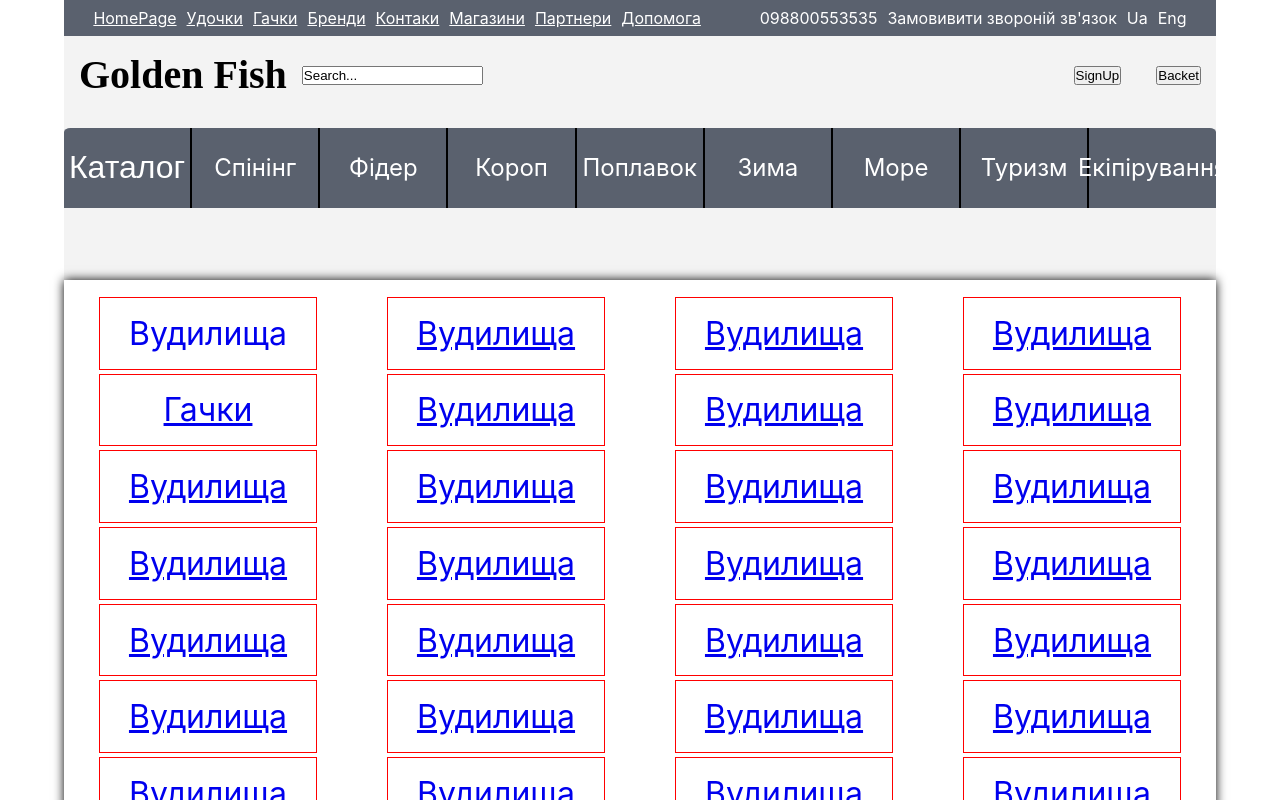
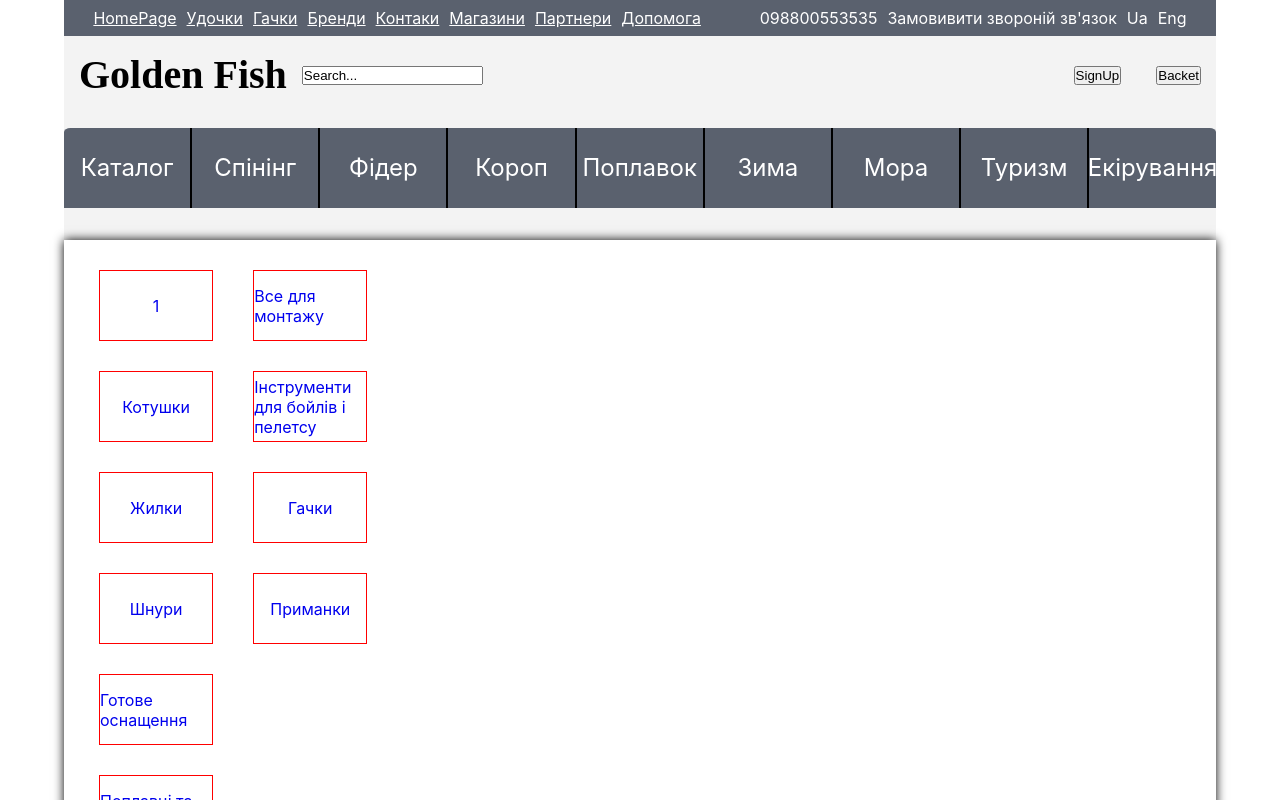
Before and after one commit to irnity/GoldenFishReact, a React (Create React App) app: page / in a window 1280 px wide. Both pictures are taken after a click on the element "Каталог". Shown: the top 800 px of the page. Built offline with nearby package versions, Linux system fonts and the light colour scheme.

Commit message:
update: add logic to catalog

```diff
--- a/src/App.js
+++ b/src/App.js
@@ -23,12 +23,6 @@
 import ErrorPage from "./pages/errorPage/ErrorPage"
 
 function App() {
-  // const dispatch = useDispatch()
-
-  // useEffect(() => {
-  //   dispatch(fetchProductsData())
-  // }, [dispatch])
-
   const router = createBrowserRouter([
     {
       path: "/",
--- /dev/null
+++ b/src/components/header/catalog/Cat.js
@@ -0,0 +1,15 @@
+import classes from "./Catalog.module.css"
+
+function Cat({ toggleNavigationHandler, title, catalog }) {
+  const dataHanlder = () => {
+    toggleNavigationHandler(catalog)
+  }
+
+  return (
+    <div className={classes.catalog_section} onClick={dataHanlder}>
+      <span className={classes.toggle}>{title}</span>
+    </div>
+  )
+}
+
+export default Cat
--- a/src/components/header/catalog/Catalog.js
+++ b/src/components/header/catalog/Catalog.js
@@ -1,19 +1,168 @@
 import { useState } from "react"
 import { Link } from "react-router-dom"
+import Cat from "./Cat"
 import classes from "./Catalog.module.css"
+
+const catalogList = [
+  {
+    name: "Каталог",
+    catalog: [
+      "1",
+      "Котушки",
+      "Жилки",
+      "Шнури",
+      "Готове оснащення",
+      "Поплавці та маркери",
+      "Все для монтажу",
+      "Інструменти для бойлів і пелетсу",
+      "Гачки",
+      "Приманки",
+    ],
+  },
+  {
+    name: "Спінінг",
+    catalog: [
+      "2",
+      "Котушки",
+      "Жилки",
+      "Шнури",
+      "Готове оснащення",
+      "Поплавці та маркери",
+      "Все для монтажу",
+      "Інструменти для бойлів і пелетсу",
+      "Гачки",
+      "Приманки",
+    ],
+  },
+  {
+    name: "Фідер",
+    catalog: [
+      "3",
+      "Котушки",
+      "Жилки",
+      "Шнури",
+      "Готове оснащення",
+      "Поплавці та маркери",
+      "Все для монтажу",
+      "Інструменти для бойлів і пелетсу",
+      "Гачки",
+      "Приманки",
+    ],
+  },
+  {
+    name: "Короп",
+    catalog: [
+      "4",
+      "Котушки",
+      "Жилки",
+      "Шнури",
+      "Готове оснащення",
+      "Поплавці та маркери",
+      "Все для монтажу",
+      "Інструменти для бойлів і пелетсу",
+      "Гачки",
+      "Приманки",
+    ],
+  },
+  {
+    name: "Поплавок",
+    catalog: [
+      "5",
+      "Котушки",
+      "Жилки",
+      "Шнури",
+      "Готове оснащення",
+      "Поплавці та маркери",
+      "Все для монтажу",
+      "Інструменти для бойлів і пелетсу",
+      "Гачки",
+      "Приманки",
+    ],
+  },
+  {
+    name: "Зима",
+    catalog: [
+      "6",
+      "Котушки",
+      "Жилки",
+      "Шнури",
+      "Готове оснащення",
+      "Поплавці та маркери",
+      "Все для монтажу",
+      "Інструменти для бойлів і пелетсу",
+      "Гачки",
+      "Приманки",
+    ],
+  },
+  {
+    name: "Мора",
+    catalog: [
+      "7",
+      "Котушки",
+      "Жилки",
+      "Шнури",
+      "Готове оснащення",
+      "Поплавці та маркери",
+      "Все для монтажу",
+      "Інструменти для бойлів і пелетсу",
+      "Гачки",
+      "Приманки",
+    ],
+  },
+  {
+    name: "Туризм",
+    catalog: [
+      "8",
+      "Котушки",
+      "Жилки",
+      "Шнури",
+      "Готове оснащення",
+      "Поплавці та маркери",
+      "Все для монтажу",
+      "Інструменти для бойлів і пелетсу",
+      "Гачки",
+      "Приманки",
+    ],
+  },
+  {
+    name: "Екірування",
+    catalog: [
+      "9",
+      "Котушки",
+      "Жилки",
+      "Шнури",
+      "Готове оснащення",
+      "Поплавці та маркери",
+      "Все для монтажу",
+      "Інструменти для бойлів і пелетсу",
+      "Гачки",
+      "Приманки",
+    ],
+  },
+]
 
 function NavigationMain() {
   const [toggleNavigation, setToggleNavigation] = useState(false)
   const [flade, setFlade] = useState(classes.catalog_in)
+  const [list, setList] = useState([])
 
-  const toggleNavigationHandler = () => {
+  const toggleNavigationHandler = (data) => {
+    if (list !== data) {
+      setToggleNavigation((prevState) => (prevState = true))
+      setFlade(classes.catalog_in)
+      setList((prevState) => (prevState = data))
+      return
+    }
+
     if (toggleNavigation === false) {
-      setToggleNavigation((prevState) => !prevState)
+      setToggleNavigation((prevState) => (prevState = true))
       setFlade(classes.catalog_in)
+      setList((prevState) => (prevState = data))
     } else {
       setFlade(classes.catalog_out)
       setTimeout(() => {
-        setToggleNavigation((prevState) => !prevState)
+        setToggleNavigation((prevState) => (prevState = false))
+        setList((prevState) => (prevState = []))
       }, 0.3 * 1000)
     }
   }
@@ -21,238 +170,24 @@
   return (
     <>
       <div className={classes.catalog}>
-        <div
-          className={classes.catalog_section}
-          onClick={toggleNavigationHandler}
-        >
-          <button className={classes.toggle}>Каталог</button>
-        </div>
-
-        <div className={classes.catalog_section}>
-          <span>Спінінг</span>
-        </div>
-
-        <div className={classes.catalog_section}>
-          <span>Фідер</span>
-        </div>
-
-        <div className={classes.catalog_section}>
-          <span>Короп</span>
-        </div>
-
-        <div className={classes.catalog_section}>
-          <span>Поплавок</span>
-        </div>
-
-        <div className={classes.catalog_section}>
-          <span>Зима</span>
-        </div>
-
-        <div className={classes.catalog_section}>
-          <span>Море</span>
-        </div>
-
-        <div className={classes.catalog_section}>
-          <span>Туризм</span>
-        </div>
-
-        <div className={classes.catalog_section}>
-          <span>Екіпірування</span>
-        </div>
+        {catalogList.map((data) => (
+          <Cat
+            toggleNavigationHandler={toggleNavigationHandler}
+            title={data.name}
+            catalog={data.catalog}
+          />
+        ))}
       </div>
       {toggleNavigation && (
         <div className={flade}>
           <div className={classes.catalog_link}>
-            <div className={classes.catalog_link_text}>
-              <Link
-                onClick={toggleNavigationHandler}
-                to="/products"
-                style={{ "text-decoration": "none" }}
-              >
-                Вудилища
-              </Link>
-            </div>
-            <div className={classes.catalog_link_text}>
-              <Link onClick={toggleNavigationHandler} to="/hooks">
-                Гачки
-              </Link>
-            </div>
-            <div className={classes.catalog_link_text}>
-              <Link onClick={toggleNavigationHandler} to="/">
-                Вудилища
-              </Link>
-            </div>
-            <div className={classes.catalog_link_text}>
-              <Link onClick={toggleNavigationHandler} to="/">
-                Вудилища
-              </Link>
-            </div>
-            <div className={classes.catalog_link_text}>
-              <Link onClick={toggleNavigationHandler} to="/">
-                Вудилища
-              </Link>
-            </div>
-            <div className={classes.catalog_link_text}>
-              <Link onClick={toggleNavigationHandler} to="/">
-                Вудилища
-              </Link>
-            </div>
-            <div className={classes.catalog_link_text}>
-              <Link onClick={toggleNavigationHandler} to="/">
-                Вудилища
-              </Link>
-            </div>
-            <div className={classes.catalog_link_text}>
-              <Link onClick={toggleNavigationHandler} to="/">
-                Вудилища
-              </Link>
-            </div>
-            <div className={classes.catalog_link_text}>
-              <Link onClick={toggleNavigationHandler} to="/">
-                Вудилища
-              </Link>
-            </div>
-          </div>
-          <div className={classes.catalog_link}>
-            <div className={classes.catalog_link_text}>
-              <Link onClick={toggleNavigationHandler} to="/">
-                <span>Вудилища</span>
-              </Link>
-            </div>
-            <div className={classes.catalog_link_text}>
-              <Link onClick={toggleNavigationHandler} to="/">
-                Вудилища
-              </Link>
-            </div>
-            <div className={classes.catalog_link_text}>
-              <Link onClick={toggleNavigationHandler} to="/">
-                Вудилища
-              </Link>
-            </div>
-            <div className={classes.catalog_link_text}>
-              <Link onClick={toggleNavigationHandler} to="/">
-                Вудилища
-              </Link>
-            </div>
-            <div className={classes.catalog_link_text}>
-              <Link onClick={toggleNavigationHandler} to="/">
-                Вудилища
-              </Link>
-            </div>
-            <div className={classes.catalog_link_text}>
-              <Link onClick={toggleNavigationHandler} to="/">
-                Вудилища
-              </Link>
-            </div>
-            <div className={classes.catalog_link_text}>
-              <Link onClick={toggleNavigationHandler} to="/">
-                Вудилища
-              </Link>
-            </div>
-            <div className={classes.catalog_link_text}>
-              <Link onClick={toggleNavigationHandler} to="/">
-                Вудилища
-              </Link>
-            </div>
-            <div className={classes.catalog_link_text}>
-              <Link onClick={toggleNavigationHandler} to="/">
-                Вудилища
-              </Link>
-            </div>
-          </div>
-          <div className={classes.catalog_link}>
-            <div className={classes.catalog_link_text}>
-              <Link onClick={toggleNavigationHandler} to="/">
-                Вудилища
-              </Link>
-            </div>
-            <div className={classes.catalog_link_text}>
-              <Link onClick={toggleNavigationHandler} to="/">
-                Вудилища
-              </Link>
-            </div>
-            <div className={classes.catalog_link_text}>
-              <Link onClick={toggleNavigationHandler} to="/">
-                Вудилища
-              </Link>
-            </div>
-            <div className={classes.catalog_link_text}>
-              <Link onClick={toggleNavigationHandler} to="/">
-                Вудилища
-              </Link>
-            </div>
-            <div className={classes.catalog_link_text}>
-              <Link onClick={toggleNavigationHandler} to="/">
-                Вудилища
-              </Link>
-            </div>
-            <div className={classes.catalog_link_text}>
-              <Link onClick={toggleNavigationHandler} to="/">
-                Вудилища
-              </Link>
-            </div>
-            <div className={classes.catalog_link_text}>
-              <Link onClick={toggleNavigationHandler} to="/">
-                Вудилища
-              </Link>
-            </div>
-            <div className={classes.catalog_link_text}>
-              <Link onClick={toggleNavigationHandler} to="/">
-                Вудилища
-              </Link>
-            </div>
-            <div className={classes.catalog_link_text}>
-              <Link onClick={toggleNavigationHandler} to="/">
-                Вудилища
-              </Link>
-            </div>
-          </div>
-          <div className={classes.catalog_link}>
-            <div className={classes.catalog_link_text}>
-              <Link onClick={toggleNavigationHandler} to="/">
-                Вудилища
-              </Link>
-            </div>
-            <div className={classes.catalog_link_text}>
-              <Link onClick={toggleNavigationHandler} to="/">
-                Вудилища
-              </Link>
-            </div>
-            <div className={classes.catalog_link_text}>
-              <Link onClick={toggleNavigationHandler} to="/">
-                Вудилища
-              </Link>
-            </div>
-            <div className={classes.catalog_link_text}>
-              <Link onClick={toggleNavigationHandler} to="/">
-                Вудилища
-              </Link>
-            </div>
-            <div className={classes.catalog_link_text}>
-              <Link onClick={toggleNavigationHandler} to="/">
-                Вудилища
-              </Link>
-            </div>
-            <div className={classes.catalog_link_text}>
-              <Link onClick={toggleNavigationHandler} to="/">
-                Вудилища
-              </Link>
-            </div>
-            <div className={classes.catalog_link_text}>
-              <Link onClick={toggleNavigationHandler} to="/">
-                Вудилища
-              </Link>
-            </div>
-            <div className={classes.catalog_link_text}>
-              <Link onClick={toggleNavigationHandler} to="/">
-                Вудилища
-              </Link>
-            </div>
-            <div className={classes.catalog_link_text}>
-              <Link onClick={toggleNavigationHandler} to="/">
-                Вудилища
-              </Link>
-            </div>
+            {list.map((catalog) => (
+              <div className={classes.catalog_link_text}>
+                <Link to={`/${catalog}`} className={classes.link}>
+                  {catalog}
+                </Link>
+              </div>
+            ))}
           </div>
         </div>
       )}
--- a/src/components/header/catalog/Catalog.module.css
+++ b/src/components/header/catalog/Catalog.module.css
@@ -17,12 +17,13 @@
   user-select: none;
 }
 
-.catalog_section:hover button {
-  font-size: 5vh;
+/* need fix */
+.catalog_section:hover span {
+  color: yellow;
 }
 
-.catalog_section:active button {
-  color: aqua;
+.catalog_section:active span {
+  color: red;
 }
 
 .catalog_section span {
@@ -46,13 +47,9 @@
   border: none;
 }
 
-.catalog_section_isActive {
-  border-bottom: 2px solid rgba(155, 54, 54, 0.568);
-}
-
 .catalog_in {
   position: absolute;
-  top: 35%;
+  top: 30%;
   display: flex;
   justify-content: space-around;
   width: 90%;
@@ -100,19 +97,24 @@
 
 .catalog_link {
   display: flex;
-  justify-content: center;
-  align-items: center;
+  align-items: flex-start;
   flex-direction: column;
-  margin: 15px 0;
-  width: 25%;
+  align-content: flex-start;
+  margin: 15px 15px;
+  width: 100%;
+  flex-wrap: wrap;
 }
 .catalog_link_text {
   border: 1px solid red;
-  width: 75%;
-  height: 25%;
-  margin: 2px 0;
-  font-size: 4vh;
+  width: 10%;
+  height: 10%;
+  margin: 15px 20px;
+  font-size: 2vh;
   display: flex;
   justify-content: center;
   align-items: center;
 }
+
+.link {
+  text-decoration: none;
+}
```
